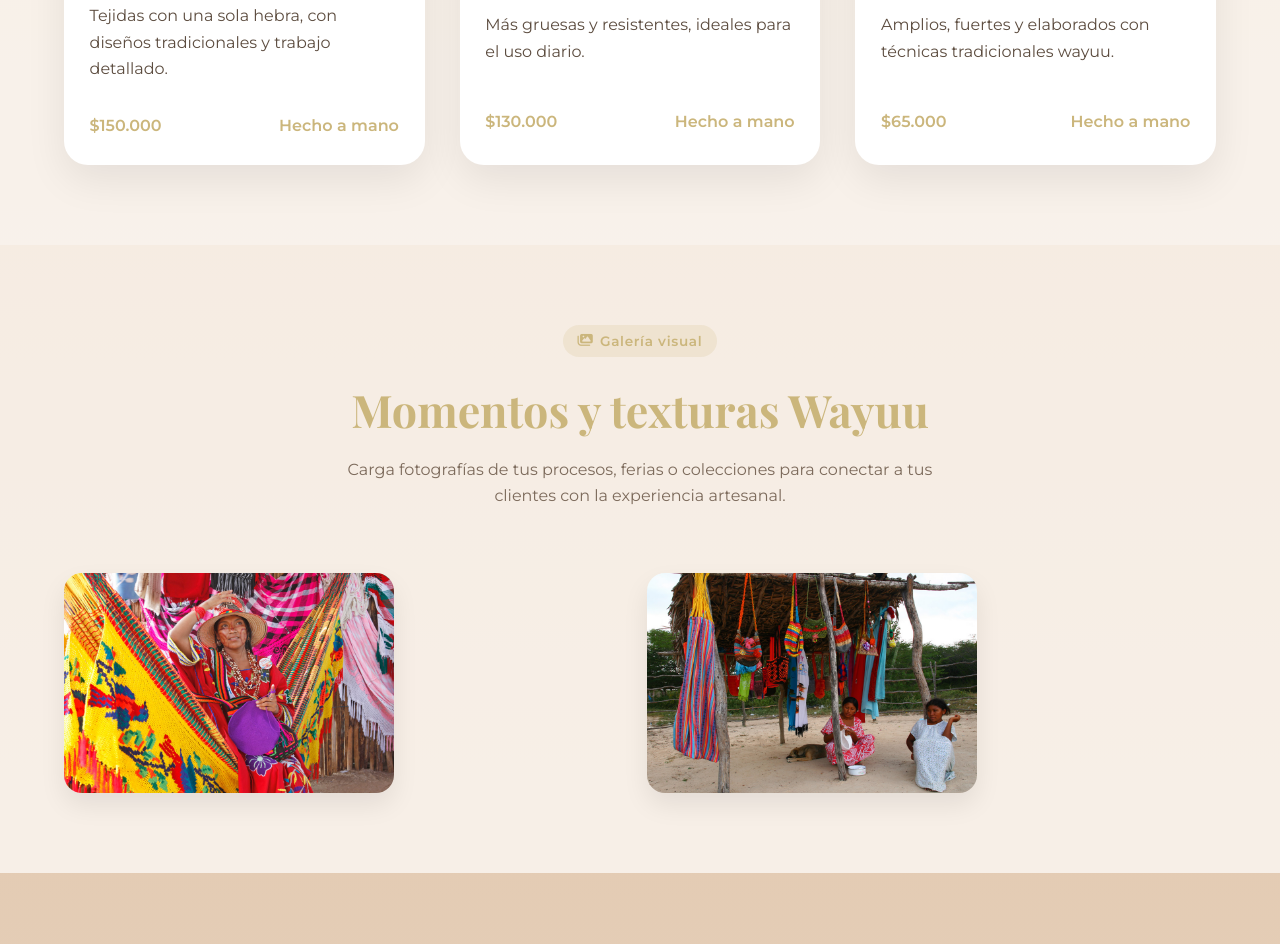
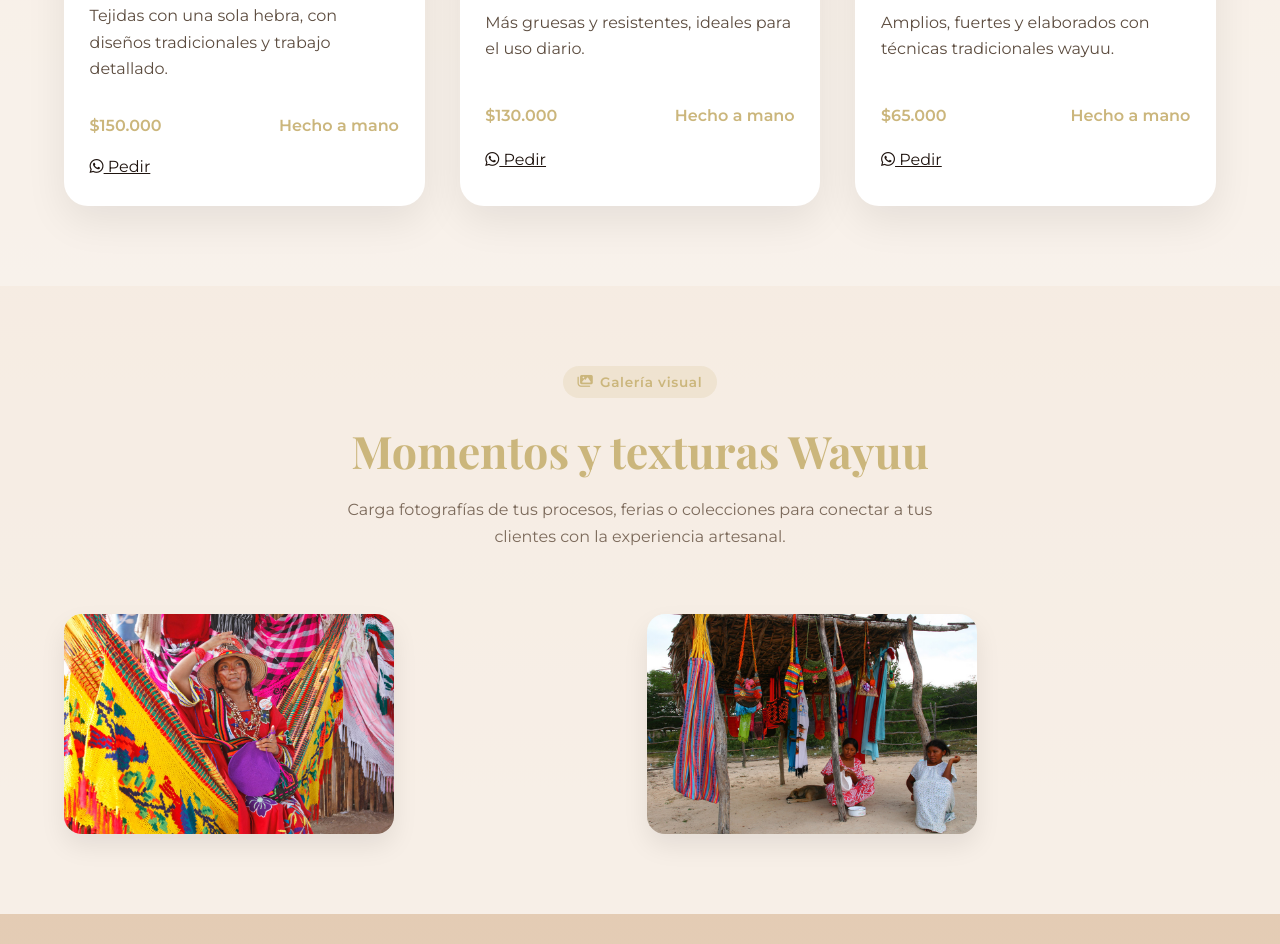
Before and after one commit to ReconvencionLaboralGuajira/raices-que-producen-133, a plain HTML site: page index.html in a window 1280 px wide. Shown: the part 2137-3081 px from the top of the page. Drawn offline with nearby package versions, Linux system fonts and the light colour scheme; no server answers; a small style sheet from the web is missing.

Commit message:
Publish site

```diff
--- a/index.html
+++ b/index.html
@@ -31,6 +31,13 @@
     <link rel="icon" type="image/png" href="images/e6eeb2268be441f387e61388b93f9667.png">
 </head>
 <body>
+
+
+
+
+
+
+
         <header>
             <div class="container">
                 <div class="nav">
@@ -60,7 +67,7 @@
                         </ul>
                         <div class="nav-cta-group">
 
-                                <a href="https://wa.me/3114257920" class="nav-cta" target="_blank" rel="noopener">
+                                <a href="https://wa.me/573114257920" class="nav-cta" target="_blank" rel="noopener">
                                     <i class="fa-brands fa-whatsapp"></i>
                                     Pedir ahora
                                 </a>
@@ -80,7 +87,7 @@
                         <a href="#productos" class="btn btn-primary">Explorar colección</a>
                         <a href="#contacto" class="btn btn-outline">Quiero contactar</a>
 
-                            <a href="https://wa.me/3114257920"
+                            <a href="https://wa.me/573114257920"
                                class="btn btn-whatsapp"
                                target="_blank"
                                rel="noopener"
@@ -146,6 +153,14 @@ Cada producto representa historia, identidad y horas de trabajo artesanal lleno
                                             <span>Hecho a mano</span>
                                         </div>
 
+
+                                    <a href="https://wa.me/573114257920?text=Hola,%20quiero%20*Mochilas de una hebra*%20-%20$150.000"
+                                       class="btn-whatsapp-product"
+                                       target="_blank"
+                                       rel="noopener">
+                                        <i class="fab fa-whatsapp"></i> Pedir
+                                    </a>
+
                                 </div>
                             </article>
 
@@ -164,6 +179,14 @@ Cada producto representa historia, identidad y horas de trabajo artesanal lleno
                                             <span>Hecho a mano</span>
                                         </div>
 
+
+                                    <a href="https://wa.me/573114257920?text=Hola,%20quiero%20*Mochilas de dos hebras*%20-%20$130.000"
+                                       class="btn-whatsapp-product"
+                                       target="_blank"
+                                       rel="noopener">
+                                        <i class="fab fa-whatsapp"></i> Pedir
+                                    </a>
+
                                 </div>
                             </article>
 
@@ -181,6 +204,14 @@ Cada producto representa historia, identidad y horas de trabajo artesanal lleno
                                             <span>$65.000</span>
                                             <span>Hecho a mano</span>
                                         </div>
+
+
+                                    <a href="https://wa.me/573114257920?text=Hola,%20quiero%20*Chinchorro*%20-%20$65.000"
+                                       class="btn-whatsapp-product"
+                                       target="_blank"
+                                       rel="noopener">
+                                        <i class="fab fa-whatsapp"></i> Pedir
+                                    </a>
 
                                 </div>
                             </article>
@@ -246,7 +277,7 @@ Cada producto representa historia, identidad y horas de trabajo artesanal lleno
                                 <div class="contact-icon" aria-hidden="true">💬</div>
                                 <div>
                                     <strong>WhatsApp</strong><br>
-                                    <a href="https://wa.me/3114257920" target="_blank" rel="noopener">Escríbenos al 3114257920</a>
+                                    <a href="https://wa.me/573114257920" target="_blank" rel="noopener">Escríbenos al 3114257920</a>
                                 </div>
                             </div>
 
@@ -255,7 +286,7 @@ Cada producto representa historia, identidad y horas de trabajo artesanal lleno
                                 <strong>Redes y canales</strong>
                                 <div class="socials">
 
-                                        <a href="https://wa.me/3114257920" aria-label="WhatsApp" rel="noopener" target="_blank">
+                                        <a href="https://wa.me/573114257920" aria-label="WhatsApp" rel="noopener" target="_blank">
                                             <svg viewBox="0 0 24 24" role="img" focusable="false">
                                                 <path d="M17.472 14.382c-.297-.149-1.758-.867-2.03-.967-.273-.1-.472-.148-.672.15-.197.297-.768.966-.94 1.164-.173.199-.347.224-.644.075-.297-.149-1.255-.463-2.39-1.475-.883-.788-1.48-1.761-1.653-2.059-.173-.297-.018-.458.13-.606.134-.133.298-.347.447-.52.149-.174.198-.298.298-.497.1-.199.05-.373-.025-.522-.075-.149-.672-1.611-.921-2.206-.242-.58-.487-.501-.672-.51l-.573-.01c-.199 0-.522.074-.795.373s-1.05 1.025-1.05 2.499 1.077 2.893 1.227 3.092c.149.199 2.123 3.23 5.145 4.522.719.31 1.281.496 1.718.635.72.23 1.377.197 1.896.12.579-.086 1.758-.719 2.006-1.413.248-.695.248-1.291.173-1.414-.074-.123-.272-.198-.57-.347z"/>
                                             </svg>
@@ -385,7 +416,7 @@ Cada producto representa historia, identidad y horas de trabajo artesanal lleno
         </footer>
 
 
-        <a class="whatsapp-btn" href="https://wa.me/3114257920" target="_blank" rel="noopener" aria-label="Contactar por WhatsApp">
+        <a class="whatsapp-btn" href="https://wa.me/573114257920" target="_blank" rel="noopener" aria-label="Contactar por WhatsApp">
             <svg viewBox="0 0 24 24" role="img" focusable="false" aria-hidden="true">
                 <path d="M12.01 2a9.9 9.9 0 0 0-8.47 14.92L2 22l5.2-1.5A9.93 9.93 0 1 0 12.01 2zm0 2a7.9 7.9 0 0 1 6.77 12.12l-.26.39A7.9 7.9 0 0 1 7.24 18l-.4-.25A7.9 7.9 0 0 1 12 4zm4.21 9.94c-.23-.12-1.36-.74-1.57-.82-.21-.08-.37-.12-.52.12-.16.24-.6.77-.73.92-.13.15-.26.18-.48.06-.22-.11-.93-.34-1.78-1.09-.66-.59-1.11-1.33-1.24-1.56-.13-.23-.01-.35.09-.47.09-.09.2-.27.3-.4.1-.13.13-.23.2-.39.07-.16.03-.29-.02-.41-.05-.12-.5-1.2-.68-1.64-.18-.43-.36-.37-.52-.38l-.44-.01c-.16 0-.4.05-.61.28-.21.24-.8.78-.8 1.89s.82 2.19.93 2.34c.11.15 1.61 2.44 3.9 3.42.54.23.97.37 1.3.48.54.17 1.05.15 1.44.09.44-.07 1.34-.54 1.53-1.05.19-.52.19-.96.13-1.05-.05-.09-.21-.15-.43-.26z" fill="currentColor" />
             </svg>
```
